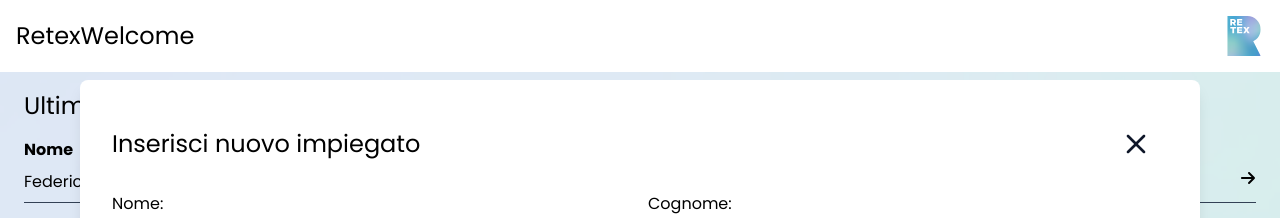
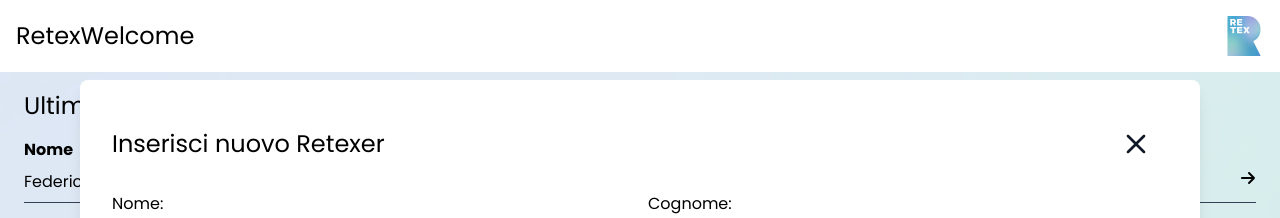
Before and after one commit to sconfa-8/FALSA-Project, a Nuxt app: page /hr in a window 1280 px wide. Both pictures are taken after a click on the button "Crea nuovo utente". Shown: the top 218 px of the page. Built offline with nearby package versions, Linux system fonts and the light colour scheme.

Commit message:
fix: label

```diff
--- a/components/ModalForm.vue
+++ b/components/ModalForm.vue
@@ -9,7 +9,7 @@
       v-if="isOpen"
     >
       <div class="form flex items-end justify-between pr-4 py-4 text-2xl">
-        <p>Inserisci nuovo impiegato</p>
+        <p>Inserisci nuovo Retexer</p>
         <button class="items-end" @click="isOpen = false">
           <IconsClose class="h-8 w-8" />
         </button>
--- a/components/ModalInfo.vue
+++ b/components/ModalInfo.vue
@@ -8,7 +8,7 @@
       class="fixed overflow-y-scroll inset-0 md:inset-20 z-[999] bg-white rounded-lg shadow-lg flex flex-col gap-4 p-8"
       v-if="isOpenInfo"
     >
-      <div class="form flex items-end justify-end pr-4 py-4 text-2xl">
+      <div class="form flex items-end justify-end pr-4 text-2xl">
         <button class="items-end" @click="isOpenInfo = false">
           <IconsClose class="h-8 w-8" />
         </button>
```
